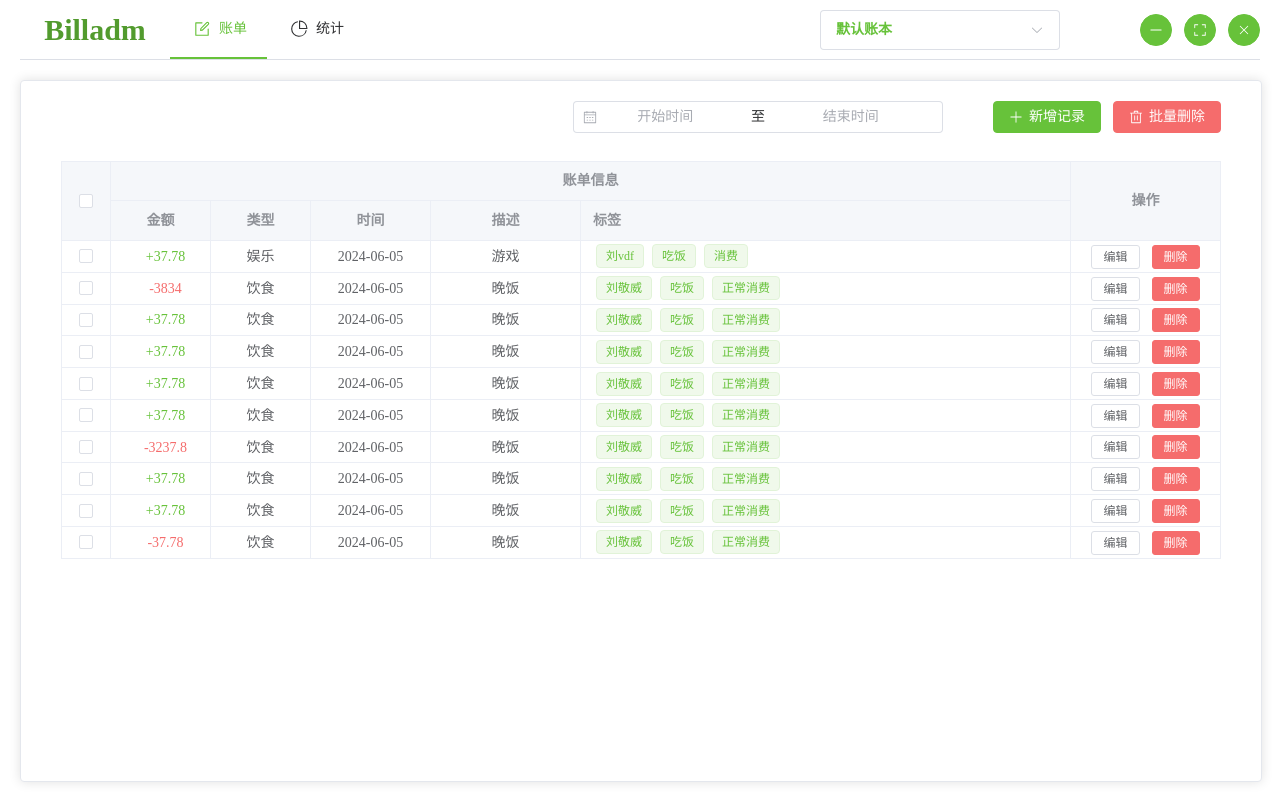
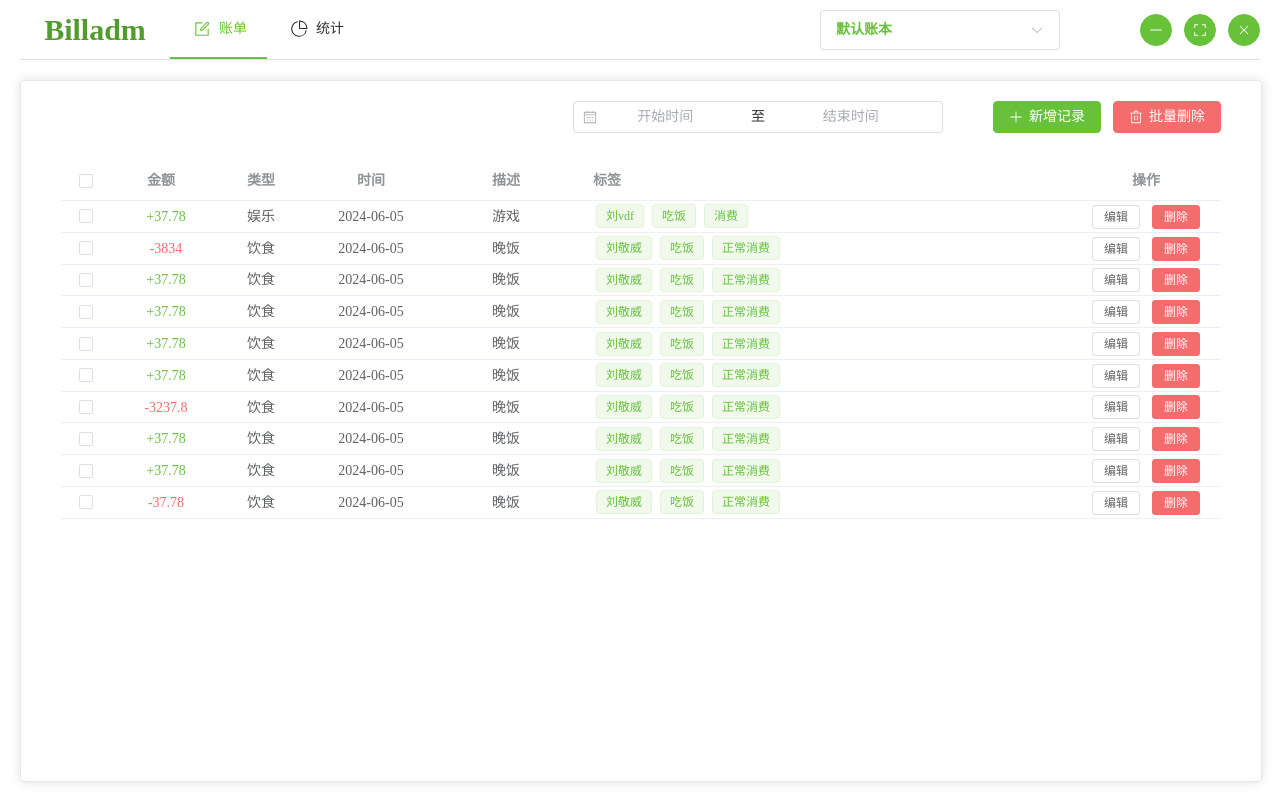
Before and after one commit to DaoiestFire/billadm, a Vue app: page / in a window 1280 px wide. Built offline with nearby package versions, Linux system fonts and the light colour scheme.

Commit message:
取消账单信息表头

```diff
--- a/package.json
+++ b/package.json
@@ -2,13 +2,15 @@
   "name": "billadm",
   "version": "0.1.0",
   "main": "main.js",
+  "author": "ljw",
+  "description": "billadm",
   "scripts": {
     "dev": "vite",
     "build": "vite build",
     "preview": "vite preview",
     "start": "electron-forge start",
     "bs": "vite build & electron .",
-    "package": "electron-forge package",
+    "package": "electron-forge package --dir",
     "make": "electron-forge make"
   },
   "dependencies": {
--- a/src/components/BillTable.vue
+++ b/src/components/BillTable.vue
@@ -2,7 +2,6 @@
     <el-table :data="tableData" style="width: 100%" cell-class-name="bill-table-cell" max-height="600px"
         @selection-change="handleSelectionChange">
         <el-table-column type="selection" width="50px" align="center" />
-        <el-table-column label="账单信息" align="center">
         <el-table-column prop="money" label="金额" width="100px" align="center">
             <template #default="scope">
                 <span style="margin-left: 10px;" :style="scope.row.income ? 'color: #67c23a' : 'color: #f56c6c'">
@@ -21,7 +20,6 @@
                     <el-tag v-for="tag in scope.row.tags">{{ tag }}</el-tag>
                 </el-space>
             </template>
-            </el-table-column>
         </el-table-column>
         <el-table-column label="操作" width="150px" align="center">
             <template #default="scope">
```
Lines whose indentation alone changed are shown as unchanged.
